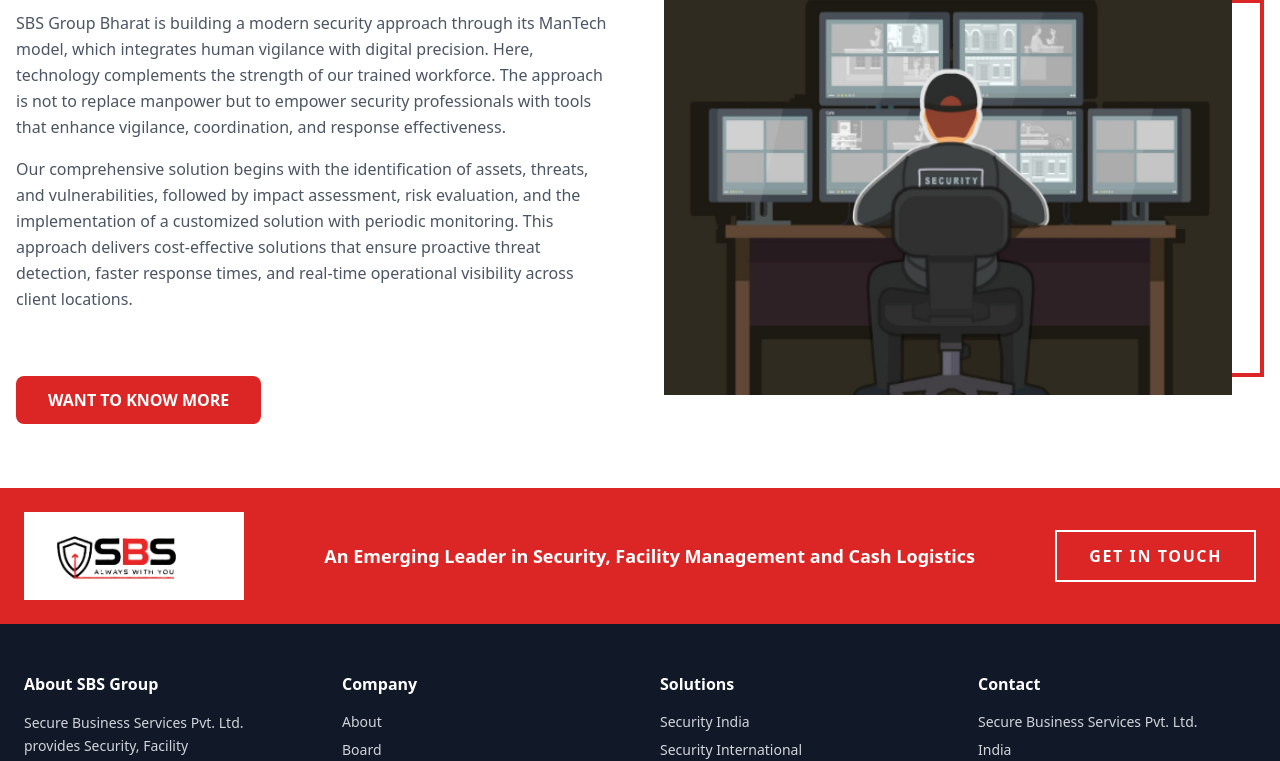
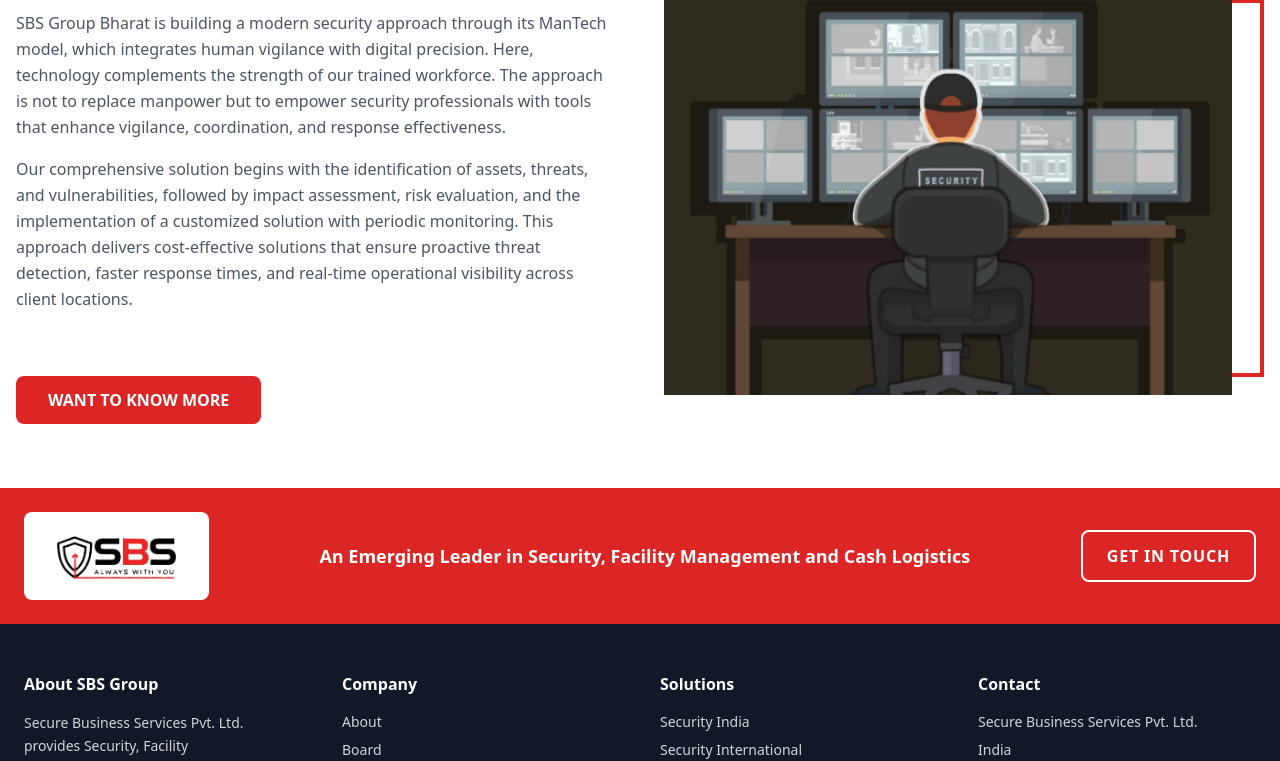
Before and after one commit to vinilkanojiya/sbs-website, a React (Vite) app: page / in a window 1280 px wide. Shown: the part 2732-3493 px from the top of the page. Built offline with nearby package versions, Linux system fonts and the light colour scheme.

Commit message:
added home pages edits resoleved the vertically scroll problem

```diff
--- a/index.html
+++ b/index.html
@@ -4,6 +4,7 @@
     <meta charset="UTF-8" />
     <link rel="icon" type="image/svg+xml" href="../sbs-website/src/assets/images/eagle-logo-SBS-without-BG.png" />
     <meta name="viewport" content="width=device-width, initial-scale=1.0" />
+
     <title>SBS-Bharat</title>
   </head>
   <body>
--- a/src/components/BusinessLines.jsx
+++ b/src/components/BusinessLines.jsx
@@ -3,6 +3,7 @@
 import securityImg from "../assets/images/security-room.jpg"
 import facilityImg from "../assets/images/hero-facility.jpg"
 import cashImg from "../assets/images/hero-logistics.jpg"
+import {Link} from "react-router-dom";
 
 const businessLines = [
   {
@@ -11,7 +12,7 @@
     image: securityImg,
     description:
       "We are committed to providing reliable and professional Security Solutions to businesses and individuals. Our trained security personnel ensure a safe and secure environment for your workplace and assets.",
-    link: "/security",
+    link: "/solutions/security",
   },
   {
     id: 2,
@@ -19,7 +20,7 @@
     image: facilityImg,
     description:
       "We offer comprehensive Facility Management Services tailored to meet the needs of modern businesses. Our team ensures your workplace remains clean, functional and well-maintained at all times.",
-    link: "/facility",
+    link: "/solutions/facility",
   },
   {
     id: 3,
@@ -27,7 +28,7 @@
     image: cashImg,
     description:
       "We provide secure and reliable Cash Logistics Solutions to help businesses manage their cash flow efficiently. Our services ensure safe transportation and handling of cash with complete accountability.",
-    link: "/cash-logistics",
+    link: "/solutions/logistics",
   },
 ];
 
@@ -73,12 +74,12 @@
               <p className="text-white text-lg mb-6 text-center">
                 {item.description}
               </p>
-              <a
-                href={item.link}
+              <Link
+                to={item.link}
                 className="border-2 border-white text-white px-8 py-2 font-semibold hover:bg-white hover:text-red-600 transition-all duration-300"
               >
                 Know More
-              </a>
+              </Link>
 
               {/* Bottom Label on Hover */}
               <div className="absolute bottom-0 left-0 right-0 bg-red-700 py-3">
--- a/src/components/CareerSection.jsx
+++ b/src/components/CareerSection.jsx
@@ -56,7 +56,7 @@
             </div>
 
             {/* Stats */}
-            <div className="grid grid-cols-3 gap-4 mt-8">
+            <div className="grid grid-cols-1 md:grid-cols-3 gap-4 mt-8">
               <div className="text-center bg-white rounded-lg p-4 shadow-sm">
                 <p className="text-2xl font-bold text-red-600">50+</p>
                 <p className="text-gray-500 text-sm mt-1">Open Positions</p>
--- a/src/components/CtaBanner.jsx
+++ b/src/components/CtaBanner.jsx
@@ -4,10 +4,10 @@
 const CtaBanner = () => {
   return (
     <section className="bg-red-600 py-6">
-      <div className="max-w-7xl mx-auto px-6 flex items-center justify-between">
+      <div className="max-w-7xl mx-auto px-6 flex flex-col lg:flex-row items-center justify-between gap-6">
 
         {/* Left - Logo Box */}
-        <div className="bg-white px-6 py-4 flex items-center gap-4 min-w-[220px]">
+        <div className="bg-white rounded-lg px-6 py-4 flex items-center shrink-0">
           <img
             src={logo}
             alt="SBS Group Bharat"
@@ -16,14 +16,14 @@
         </div>
 
         {/* Middle - Text */}
-        <p className="text-white font-semibold text-lg hidden md:block px-8">
+        <p className="text-white font-semibold text-base lg:text-lg text-center flex-1 px-4">
           An Emerging Leader in Security, Facility Management and Cash Logistics
         </p>
 
         {/* Right - CTA Button */}
         <Link
           to="/contact"
-          className="border-2 border-white text-white px-8 py-3 font-bold tracking-widest hover:bg-white hover:text-red-600 transition duration-300 whitespace-nowrap"
+          className="border-2 border-white text-white px-6 py-3 font-bold rounded-lg tracking-wider hover:bg-white hover:text-red-600 transition duration-300 whitespace-nowrap shrink-0"
         >
           GET IN TOUCH
         </Link>
--- a/src/components/ManTechSection.jsx
+++ b/src/components/ManTechSection.jsx
@@ -1,4 +1,5 @@
 import securityImg from "../assets/images/security-operator.jpg";
+import {Link} from "react-router-dom";
 
 const ManTechSection = () => {
   return (
@@ -33,9 +34,11 @@
           </p>
 
           {/* CTA Button */}
-          <button className="inline-block mt-8 bg-red-600 text-white px-8 py-3 rounded-lg hover:bg-red-700 transition font-semibold">
-            WANT TO KNOW MORE
-          </button>
+          <Link to = "/solutions/security">
+            <button className="inline-block mt-8 bg-red-600 text-white px-8 py-3 rounded-lg hover:bg-red-700 transition font-semibold">
+              WANT TO KNOW MORE
+            </button>
+          </Link>
         </div>
 
         {/* Right Image with Red Border Effect */}
--- a/src/components/Navbar.jsx
+++ b/src/components/Navbar.jsx
@@ -80,18 +80,10 @@
 
                 <div className="w-72">
                   <div className="relative group/security">
-                    <div className="block px-4 py-2 hover:bg-gray-100">
-                      Security Solutions ▸
-                    </div>
-
-                    <div className="absolute top-0 left-full hidden group-hover/security:block bg-gray-100 w-40">
-                      <Link to="/solutions/security/india" className="block px-4 py-2 hover:bg-gray-200">India</Link>
-                      <Link to="/solutions/security/international" className="block px-4 py-2 hover:bg-gray-200">International</Link>
-                    </div>
-                  </div>
-
+                  <Link to="/solutions/security" className="block px-4 py-2 hover:bg-gray-200">Security Solutions</Link>
                   <Link to="/solutions/facility" className="block px-4 py-2 hover:bg-gray-100">Facility Management Solutions</Link>
                   <Link to="/solutions/logistics" className="block px-4 py-2 hover:bg-gray-100">Cash Logistics Solutions</Link>
+                  </div>
                 </div>
 
               </div>
@@ -150,21 +142,7 @@
 
             {solutionOpen && (
               <div className="ml-4 mt-2 space-y-2">
-
-                {/* Security */}
-                <div>
-                  <button onClick={() => setSecurityOpen(!securityOpen)}>
-                    Security ▾
-                  </button>
-
-                  {securityOpen && (
-                    <div className="ml-4 mt-2 space-y-2">
-                      <Link to="/solutions/security/india" className="block">India</Link>
-                      <Link to="/solutions/security/international" className="block">International</Link>
-                    </div>
-                  )}
-                </div>
-
+                <Link to="/solutions/security" className="block">Security</Link>
                 <Link to="/solutions/facility" className="block">Facility</Link>
                 <Link to="/solutions/logistics" className="block">Logistics</Link>
               </div>
--- a/src/index.css
+++ b/src/index.css
@@ -1,3 +1,9 @@
 @tailwind base;
 @tailwind components;
 @tailwind utilities;
+
+
+html, body {
+  overflow-x: hidden;
+  max-width: 100%;
+}
--- a/src/routes/AppRoutes.jsx
+++ b/src/routes/AppRoutes.jsx
@@ -23,8 +23,7 @@
       <Route path="/company/news" element={<h1>Company - News Page</h1>} />
 
       {/* {Solutions routes} */}
-      <Route path="/solutions/security/india" element={<h1>Solutions - Security - India Page</h1>} />
-      <Route path="/solutions/security/international" element={<h1>Solutions - Security - International Page</h1>} />
+      <Route path="/solutions/security" element={<h1>Solutions - Security </h1>} />
       <Route path="/solutions/facility" element={<h1>Solutions - Facility Page</h1>} />
       <Route path="/solutions/logistics" element={<h1>Solutions - Logistics Page</h1>} />
     </Routes>
```
